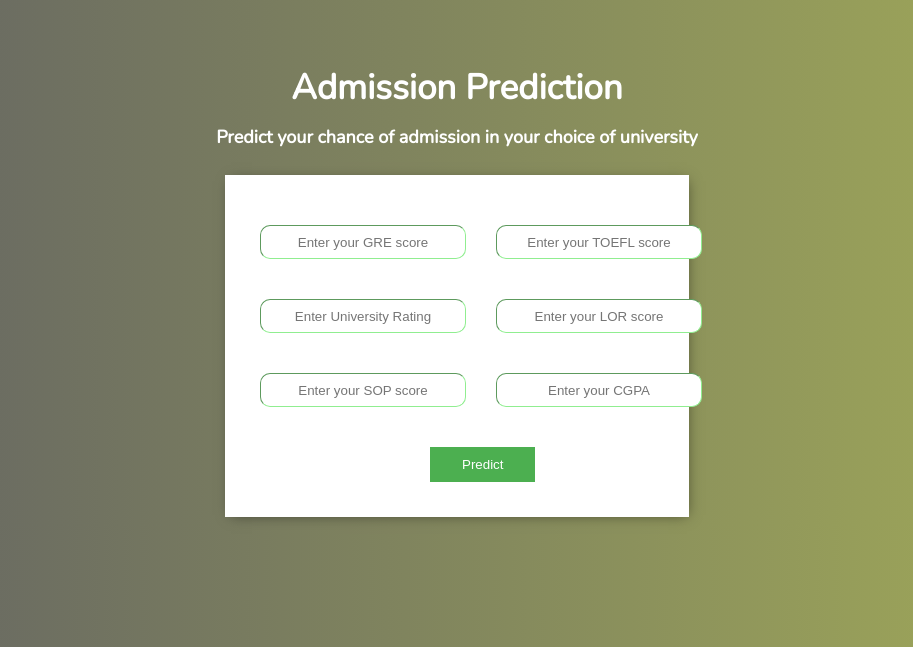
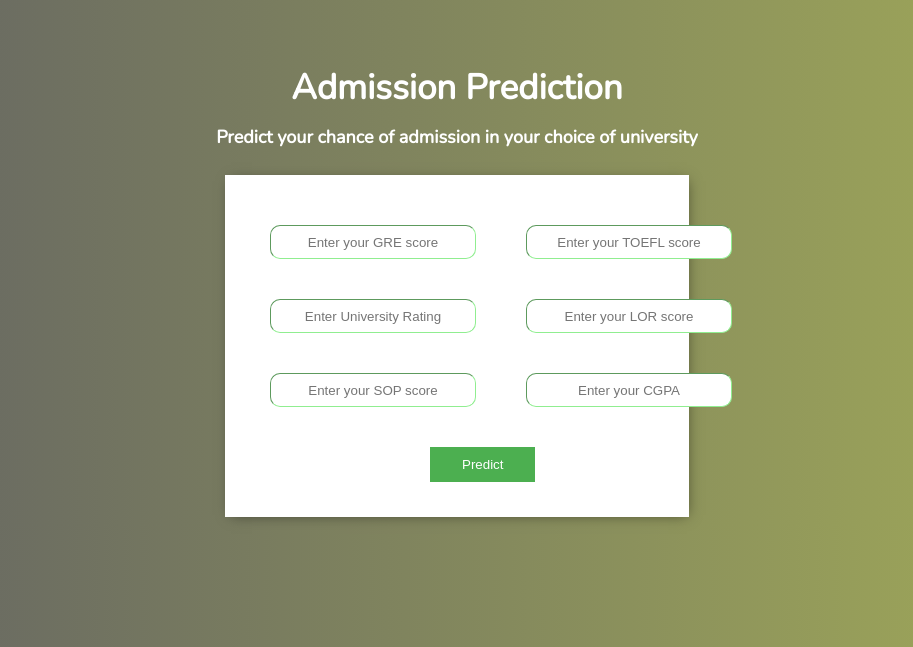
Before and after one commit to Apekchhya/University-Choice, a Django app: page / in a window 1280 px wide. Shown: the top 647 px of the page, without its empty margins (183-1096 px from the left). Run offline with Django 4.2, Linux system fonts and the light colour scheme.

Commit message:
Add files via upload

```diff
--- a/base/templates/main.html
+++ b/base/templates/main.html
@@ -51,7 +51,7 @@
         border-radius:10px;
         height:30px;
         text-align:center;
-        margin: 20px 15px;
+        margin: 20px 25px;
         border-width:thin;
         background-color:white;
         border-color:lightgreen;
```
